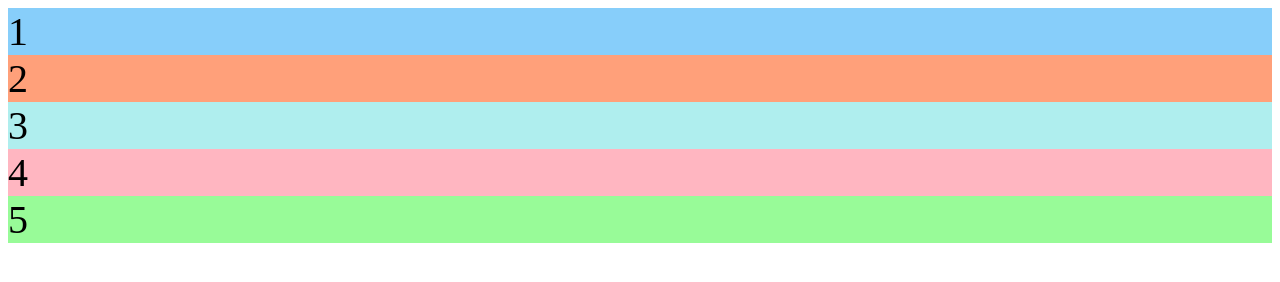
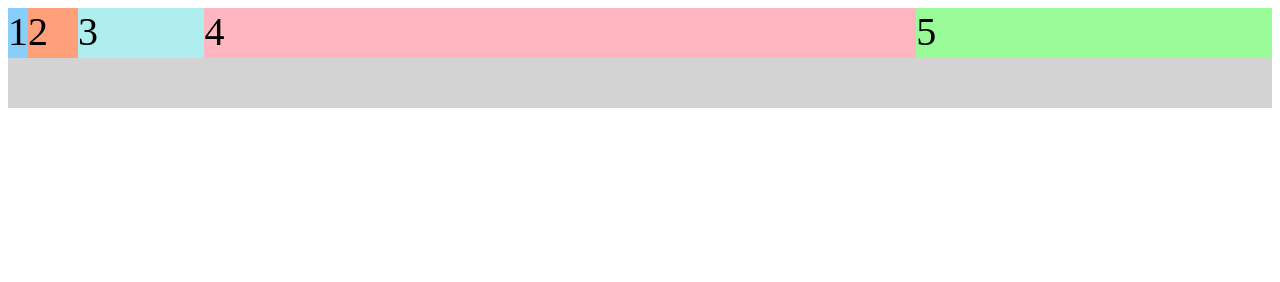
Before and after one commit to corytveten/css-experiments, a plain HTML site: page css grid/index.html in a window 1280 px wide. Drawn offline with Linux system fonts and the light colour scheme.

Commit message:
grid-template work

```diff
--- a/css grid/index.html
+++ b/css grid/index.html
@@ -10,8 +10,9 @@
       width: 100%;
       background: LightGray;
       /* add your code below this line */
-
-
+      display: grid;
+      grid-template-columns: auto 50px 10% 2fr 1fr;
+      grid-template-rows: 50px 50px;
       /* add your code above this line */
     }
   </style>
```
